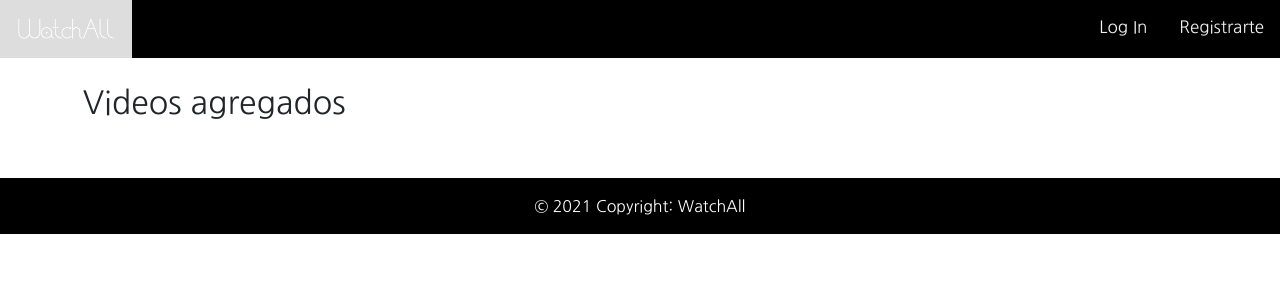
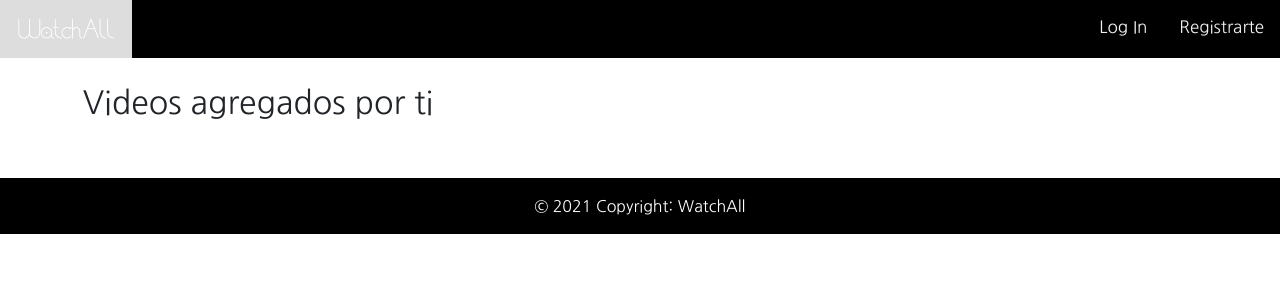
Before and after one commit to alvaromenjivar1999/proyectoTPI115, a Django app: page /misVideos/ in a window 1280 px wide. Shown: the top 300 px of the page. Run offline with Django 3.2, Linux system fonts and the light colour scheme; data that the repository does not hold is empty; some libraries are stand-ins or nearby versions.

Commit message:
cambio de rama

```diff
--- a/templates/misVideos.html
+++ b/templates/misVideos.html
@@ -3,7 +3,7 @@
 {% block title %}Registro de usuario{% endblock %}
 {% block content %}
 <div class="container videos">
-    <h2>Videos agregados</h2>
+    <h2>Videos agregados por ti</h2>
     {% if videosPublicados %}
         {% for video in videosPublicados %}
             <div data-aos="zoom-in" class="divVideo">
```
